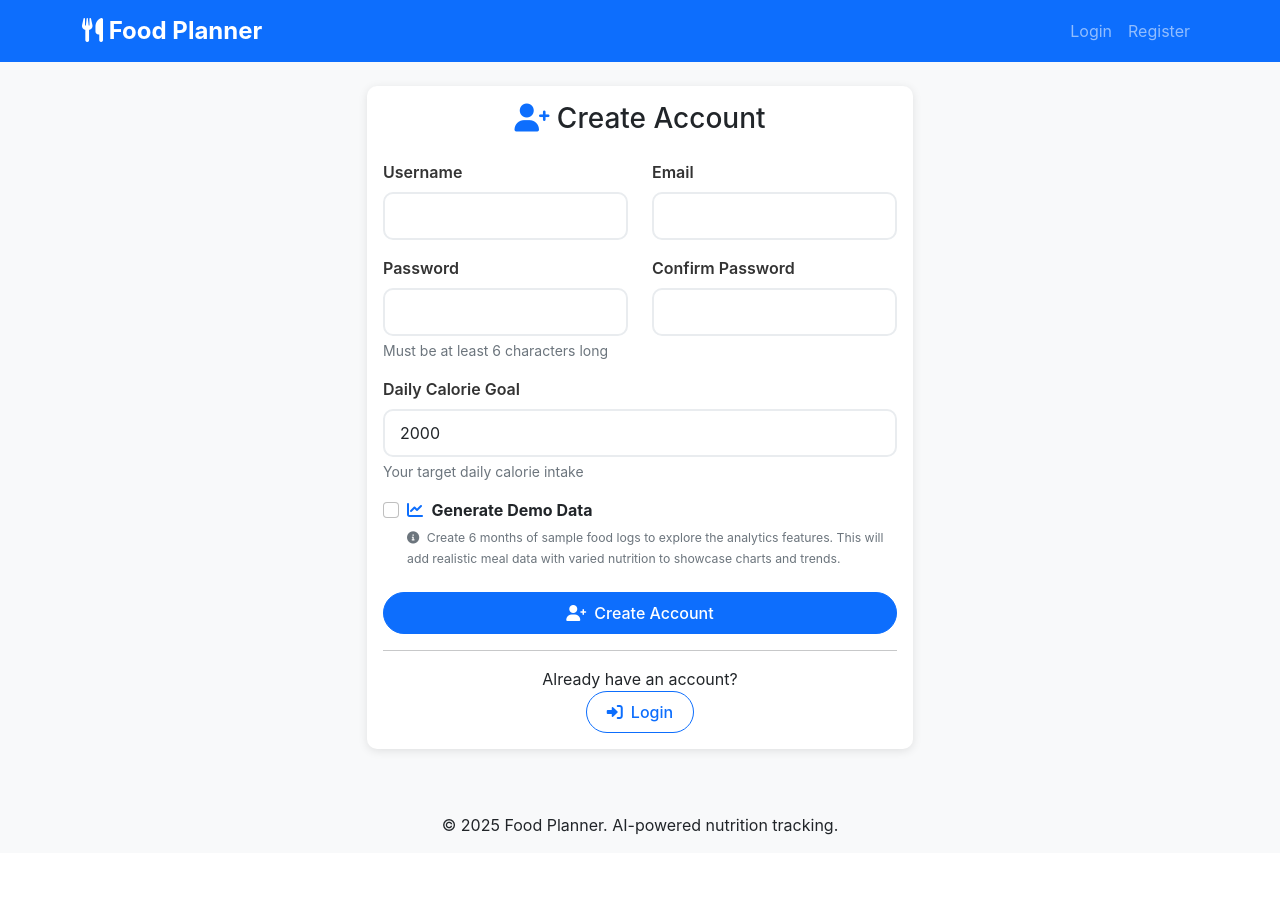
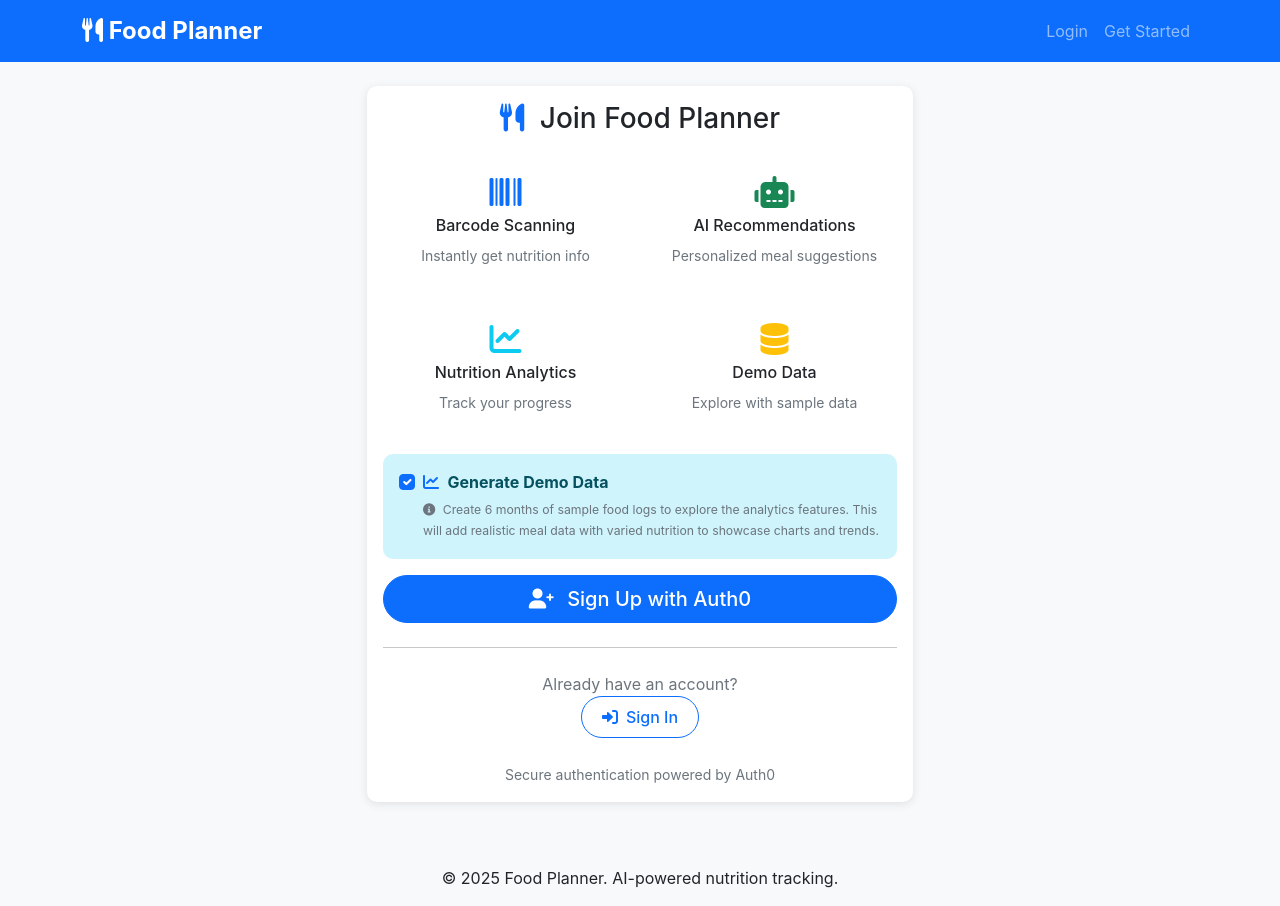
Before and after one commit to kevinpez/food-planner-app, a Flask app: page /auth/register in a window 1280 px wide. Before the commit the page ends 835 px from the top, so only its background shows below. Run offline with Flask 3, Linux system fonts and the light colour scheme; some libraries are stand-ins or nearby versions.

Commit message:
Implement complete Auth0 authentication integration
- Remove Flask-Login and replace with Auth0 OAuth
- Update User model to use Auth0 user ID and profile data
- Create comprehensive Auth0 service module with JWT validation
- Replace all @login_required decorators with @requires_auth
- Update all current_user references to use get_current_user()
- Modernize authentication templates with Auth0 Universal Login
- Add demo data generation integration to Auth0 callback
- Update navigation to display Auth0 profile pictures and names
- Clear database for fresh start with Auth0 users

This provides enterprise-grade authentication with social login support,
better security, and professional user management capabilities.

🤖 Generated with [Claude Code](https://claude.ai/code)

Co-Authored-By: Claude <noreply@anthropic.com>

```diff
--- a/app.py
+++ b/app.py
@@ -1,6 +1,5 @@
 import os
 from flask import Flask, render_template, redirect, url_for, flash
-from flask_login import LoginManager, login_required, current_user
 from flask_migrate import Migrate
 from flask_wtf.csrf import CSRFProtect
 from config import Config
@@ -10,6 +9,7 @@ from routes.food import food_bp
 from routes.api import api_bp
 from routes.dashboard import dashboard_bp
 from routes.barcode import barcode_bp
+from services.auth0_service import init_auth0, get_current_user
 
 def create_app():
     app = Flask(__name__)
@@ -20,11 +20,8 @@ def create_app():
     migrate = Migrate(app, db)
     csrf = CSRFProtect(app)
 
-    # Initialize Flask-Login
-    login_manager = LoginManager()
-    login_manager.init_app(app)
-    login_manager.login_view = 'auth.login'
-    login_manager.login_message = 'Please log in to access this page.'
+    # Initialize Auth0
+    init_auth0(app)
 
     # Security headers
     @app.after_request
@@ -36,9 +33,10 @@ def create_app():
         response.headers['Referrer-Policy'] = 'strict-origin-when-cross-origin'
         return response
 
-    @login_manager.user_loader
-    def load_user(user_id):
-        return User.query.get(int(user_id))
+    # Make current_user available in templates
+    @app.context_processor
+    def inject_user():
+        return dict(current_user=get_current_user())
 
     # Register blueprints
     app.register_blueprint(auth_bp, url_prefix='/auth')
@@ -50,7 +48,8 @@ def create_app():
     # Main routes
     @app.route('/')
     def index():
-        if current_user.is_authenticated:
+        current_user = get_current_user()
+        if current_user:
             return redirect(url_for('dashboard.main'))
         return render_template('index.html')
 
--- a/config.py
+++ b/config.py
@@ -26,6 +26,12 @@ class Config:
     # Food API Settings
     OPEN_FOOD_FACTS_BASE_URL = 'https://world.openfoodfacts.org/api/v0/product'
 
+    # Auth0 Settings
+    AUTH0_DOMAIN = os.environ.get('AUTH0_DOMAIN')
+    AUTH0_CLIENT_ID = os.environ.get('AUTH0_CLIENT_ID')
+    AUTH0_CLIENT_SECRET = os.environ.get('AUTH0_CLIENT_SECRET')
+    AUTH0_AUDIENCE = os.environ.get('AUTH0_AUDIENCE')
+
     # App Settings
     ITEMS_PER_PAGE = 20
     MAX_CONTENT_LENGTH = 16 * 1024 * 1024  # 16MB max file upload
--- a/requirements.txt
+++ b/requirements.txt
@@ -1,6 +1,5 @@
 Flask==3.0.0
 Flask-SQLAlchemy==3.1.1
-Flask-Login==0.6.3
 Flask-Migrate==4.0.5
 Flask-WTF==1.2.1
 WTForms==3.1.1
@@ -11,6 +10,7 @@ openai==1.95.1
 python-dotenv==1.0.0
 APScheduler==3.10.4
 plotly==5.18.0
-bcrypt==4.1.2
 Flask-Limiter==3.5.0
 bleach==6.1.0
+authlib>=1.2.0
+python-jose>=3.3.0
--- a/routes/auth.py
+++ b/routes/auth.py
@@ -1,163 +1,92 @@
-from flask import Blueprint, render_template, request, redirect, url_for, flash
-from flask_login import login_user, logout_user, login_required, current_user
+from flask import Blueprint, render_template, request, redirect, url_for, flash, session
 from flask_wtf.csrf import validate_csrf, ValidationError
 from models import db, User
+from services.auth0_service import (
+    requires_auth, get_current_user, get_auth0_login_url,
+    get_auth0_logout_url, handle_auth0_callback, clear_session
+)
 
 auth_bp = Blueprint('auth', __name__)
 
-@auth_bp.route('/login', methods=['GET', 'POST'])
+@auth_bp.route('/login')
 def login():
-    if current_user.is_authenticated:
+    # Check if user is already authenticated
+    current_user = get_current_user()
+    if current_user:
         return redirect(url_for('dashboard.main'))
 
-    if request.method == 'POST':
-        # Validate CSRF token
+    # Redirect to Auth0 login
+    return get_auth0_login_url()
+
+@auth_bp.route('/callback')
+def callback():
+    """Handle Auth0 callback"""
+    user, is_new_user = handle_auth0_callback()
+
+    if not user:
+        flash('Authentication failed. Please try again.', 'error')
+        return redirect(url_for('index'))
+
+    # Check if user wants demo data (from Auth0 user metadata or query param)
+    generate_demo_data = request.args.get('demo_data') == '1'
+
+    if is_new_user and generate_demo_data:
         try:
-            validate_csrf(request.form.get('csrf_token'))
-        except ValidationError:
-            flash('Security token validation failed. Please try again.', 'error')
-            return redirect(url_for('auth.login'))
+            # Wait a moment for the database transaction to complete
+            import time
+            time.sleep(0.1)
 
-        username = request.form.get('username')
-        password = request.form.get('password')
+            # Get the actual database path from Flask-SQLAlchemy
+            from flask import current_app
+            import os
 
-        if not username or not password:
-            flash('Please enter both username and password.', 'error')
-            return render_template('auth/login.html')
+            # Use Flask's database engine to get the real database path
+            engine = db.engine
+            db_path = engine.url.database
 
-        user = User.query.filter_by(username=username).first()
+            # If it's still a relative path, use Flask's instance folder
+            if not os.path.isabs(db_path):
+                db_path = os.path.join(current_app.instance_path, db_path)
 
-        if user and user.check_password(password):
-            login_user(user, remember=request.form.get('remember'))
-            flash(f'Welcome back, {user.username}!', 'success')
-            next_page = request.args.get('next')
-            return redirect(next_page) if next_page else redirect(url_for('dashboard.main'))
-        else:
-            flash('Invalid username or password.', 'error')
+            from services.simple_demo_generator import create_demo_data_with_path
+            demo_result = create_demo_data_with_path(user.id, db_path, months=6)
 
-    return render_template('auth/login.html')
+            if demo_result['success']:
+                flash(f'🎉 Welcome! Created {demo_result["logs_created"]} demo food logs across {demo_result["unique_dates"]} days with {demo_result["avg_calories_per_day"]} avg calories/day. Explore your analytics!', 'success')
+            else:
+                error_details = demo_result.get('error', 'Unknown error')
+                flash(f'⚠️ Welcome! Demo data generation failed: {error_details}. You can add food manually.', 'warning')
 
-@auth_bp.route('/register', methods=['GET', 'POST'])
-def register():
-    if current_user.is_authenticated:
-        return redirect(url_for('dashboard.main'))
+        except Exception as e:
+            flash(f'⚠️ Welcome! Demo data generation encountered an error: {str(e)}. You can add food manually.', 'warning')
+    else:
+        welcome_message = f'Welcome back, {user.name}!' if not is_new_user else f'Welcome to Food Planner, {user.name}!'
+        flash(welcome_message, 'success')
 
-    if request.method == 'POST':
-        # Validate CSRF token
-        try:
-            validate_csrf(request.form.get('csrf_token'))
-        except ValidationError:
-            flash('Security token validation failed. Please try again.', 'error')
-            return redirect(url_for('auth.register'))
-
-        username = request.form.get('username')
-        email = request.form.get('email')
-        password = request.form.get('password')
-        confirm_password = request.form.get('confirm_password')
-
-        # Validation
-        if not all([username, email, password, confirm_password]):
-            flash('Please fill in all fields.', 'error')
-            return render_template('auth/register.html')
-
-        if password != confirm_password:
-            flash('Passwords do not match.', 'error')
-            return render_template('auth/register.html')
-
-        if len(password) < 6:
-            flash('Password must be at least 6 characters long.', 'error')
-            return render_template('auth/register.html')
-
-        # Check if user already exists
-        if User.query.filter_by(username=username).first():
-            flash('Username already exists.', 'error')
-            return render_template('auth/register.html')
-
-        if User.query.filter_by(email=email).first():
-            flash('Email already registered.', 'error')
-            return render_template('auth/register.html')
-
-        # Create new user
-        user = User(username=username, email=email)
-        user.set_password(password)
-
-        # Set default preferences
-        daily_calorie_goal = request.form.get('daily_calorie_goal', 2000, type=int)
-        user.daily_calorie_goal = daily_calorie_goal
-
-        # Check if user wants demo data
-        generate_demo_data = request.form.get('generate_demo_data') == '1'
-
-        try:
-            db.session.add(user)
-            db.session.commit()
-
-            # Generate demo data if requested
-            if generate_demo_data:
-                try:
-                    # Wait a moment for the database transaction to complete
-                    import time
-                    time.sleep(0.1)
-
-
-                    # Get the actual database path from Flask-SQLAlchemy
-                    from flask import current_app
-                    import os
-
-                    # Use Flask's database engine to get the real database path
-                    engine = db.engine
-                    db_path = engine.url.database
-
-                    # If it's still a relative path, use Flask's instance folder
-                    if not os.path.isabs(db_path):
-                        db_path = os.path.join(current_app.instance_path, db_path)
-
-
-                    from services.simple_demo_generator import create_demo_data_with_path
-                    demo_result = create_demo_data_with_path(user.id, db_path, months=6)
-
-
-                    if demo_result['success']:
-                        flash(f'🎉 Registration successful! Created {demo_result["logs_created"]} demo food logs across {demo_result["unique_dates"]} days with {demo_result["avg_calories_per_day"]} avg calories/day. Please log in to explore your analytics!', 'success')
-                    else:
-                        error_details = demo_result.get('error', 'Unknown error')
-                        flash(f'⚠️ Registration successful, but demo data generation failed: {error_details}. Please log in and add food manually.', 'warning')
-
-
-                except Exception as e:
-                    flash(f'⚠️ Registration successful, but demo data generation encountered an error: {str(e)}. Please log in and add food manually.', 'warning')
-
-            else:
-                flash('Registration successful! Please log in.', 'success')
-
-            return redirect(url_for('auth.login'))
-        except Exception as e:
-            db.session.rollback()
-            flash('Registration failed. Please try again.', 'error')
-            return render_template('auth/register.html')
-
-    return render_template('auth/register.html')
+    return redirect(url_for('dashboard.main'))
 
 @auth_bp.route('/logout')
-@login_required
 def logout():
-    logout_user()
-    flash('You have been logged out.', 'info')
-    return redirect(url_for('index'))
+    """Logout user from Auth0 and clear session"""
+    clear_session()
+    return redirect(get_auth0_logout_url())
 
 @auth_bp.route('/profile')
-@login_required
+@requires_auth
 def profile():
     from datetime import date
 
+    current_user = get_current_user()
     # Calculate days active
     days_active = (date.today() - current_user.created_at.date()).days + 1
 
     return render_template('auth/profile.html', user=current_user, days_active=days_active)
 
 @auth_bp.route('/profile/edit', methods=['GET', 'POST'])
-@login_required
+@requires_auth
 def edit_profile():
+    current_user = get_current_user()
+
     if request.method == 'POST':
         # Validate CSRF token
         try:
@@ -182,3 +111,14 @@ def edit_profile():
             flash('Failed to update profile. Please try again.', 'error')
 
     return render_template('auth/edit_profile.html', user=current_user)
+
+@auth_bp.route('/register')
+def register():
+    """Redirect to Auth0 signup with demo data option"""
+    # Check if user is already authenticated
+    current_user = get_current_user()
+    if current_user:
+        return redirect(url_for('dashboard.main'))
+
+    # Show registration page with Auth0 signup option
+    return render_template('auth/register.html')
--- a/routes/barcode.py
+++ b/routes/barcode.py
@@ -1,9 +1,9 @@
 from flask import Blueprint, render_template, request, redirect, url_for, flash, jsonify
-from flask_login import login_required, current_user
 from flask_wtf.csrf import validate_csrf, ValidationError
 from models import db, Food, FoodLog
 from services.ai_service import extract_barcode_from_image
 from services.nutrition_api import get_food_by_barcode
+from services.auth0_service import requires_auth, get_current_user
 import os
 import uuid
 from datetime import datetime
@@ -22,8 +22,9 @@ def ensure_upload_folder():
         os.makedirs(UPLOAD_FOLDER)
 
 @barcode_bp.route('/scan', methods=['GET', 'POST'])
-@login_required
+@requires_auth
 def scan():
+    current_user = get_current_user()
     if request.method == 'POST':
         # Validate CSRF token
         try:
@@ -108,8 +109,9 @@ def scan():
     return render_template('food/barcode_scan.html')
 
 @barcode_bp.route('/log-scanned', methods=['POST'])
-@login_required
+@requires_auth
 def log_scanned():
+    current_user = get_current_user()
     food_id = request.form.get('food_id', type=int)
     quantity = request.form.get('quantity', type=float)
     meal_type = request.form.get('meal_type')
--- a/templates/auth/register.html
+++ b/templates/auth/register.html
@@ -1,6 +1,6 @@
 {% extends "base.html" %}
 
-{% block title %}Register - Food Planner{% endblock %}
+{% block title %}Get Started - Food Planner{% endblock %}
 
 {% block content %}
 <div class="row justify-content-center">
@@ -8,55 +8,48 @@
         <div class="card">
             <div class="card-body">
                 <h3 class="card-title text-center mb-4">
-                    <i class="fas fa-user-plus text-primary"></i>
-                    Create Account
+                    <i class="fas fa-utensils text-primary me-2"></i>
+                    Join Food Planner
                 </h3>
 
-                <form method="POST">
-                    <input type="hidden" name="csrf_token" value="{{ csrf_token() }}">
-                    <div class="row">
+                <div class="row mb-4">
                     <div class="col-md-6">
-                            <div class="mb-3">
-                                <label for="username" class="form-label">Username</label>
-                                <input type="text" class="form-control" id="username" name="username" required>
+                        <div class="text-center p-3">
+                            <i class="fas fa-barcode fa-2x text-primary mb-2"></i>
+                            <h6>Barcode Scanning</h6>
+                            <small class="text-muted">Instantly get nutrition info</small>
                         </div>
                     </div>
-
                     <div class="col-md-6">
-                            <div class="mb-3">
-                                <label for="email" class="form-label">Email</label>
-                                <input type="email" class="form-control" id="email" name="email" required>
+                        <div class="text-center p-3">
+                            <i class="fas fa-robot fa-2x text-success mb-2"></i>
+                            <h6>AI Recommendations</h6>
+                            <small class="text-muted">Personalized meal suggestions</small>
                         </div>
                     </div>
                 </div>
 
-                    <div class="row">
+                <div class="row mb-4">
                     <div class="col-md-6">
-                            <div class="mb-3">
-                                <label for="password" class="form-label">Password</label>
-                                <input type="password" class="form-control" id="password" name="password" required>
-                                <div class="form-text">Must be at least 6 characters long</div>
+                        <div class="text-center p-3">
+                            <i class="fas fa-chart-line fa-2x text-info mb-2"></i>
+                            <h6>Nutrition Analytics</h6>
+                            <small class="text-muted">Track your progress</small>
                         </div>
                     </div>
-
                     <div class="col-md-6">
-                            <div class="mb-3">
-                                <label for="confirm_password" class="form-label">Confirm Password</label>
-                                <input type="password" class="form-control" id="confirm_password" name="confirm_password" required>
+                        <div class="text-center p-3">
+                            <i class="fas fa-database fa-2x text-warning mb-2"></i>
+                            <h6>Demo Data</h6>
+                            <small class="text-muted">Explore with sample data</small>
                         </div>
                     </div>
                 </div>
 
-                    <div class="mb-3">
-                        <label for="daily_calorie_goal" class="form-label">Daily Calorie Goal</label>
-                        <input type="number" class="form-control" id="daily_calorie_goal" name="daily_calorie_goal" value="2000" min="1000" max="5000">
-                        <div class="form-text">Your target daily calorie intake</div>
-                    </div>
-
-                    <div class="mb-4">
+                <div class="alert alert-info">
                     <div class="form-check">
-                            <input class="form-check-input" type="checkbox" id="generate_demo_data" name="generate_demo_data" value="1">
-                            <label class="form-check-label" for="generate_demo_data">
+                        <input class="form-check-input" type="checkbox" id="demo_data_option" checked>
+                        <label class="form-check-label" for="demo_data_option">
                             <i class="fas fa-chart-line text-primary me-1"></i>
                             <strong>Generate Demo Data</strong>
                         </label>
@@ -70,21 +63,37 @@
                     </div>
                 </div>
 
-                    <button type="submit" class="btn btn-primary w-100">
-                        <i class="fas fa-user-plus me-2"></i>Create Account
-                    </button>
-                </form>
+                <div class="d-grid gap-2">
+                    <a href="#" onclick="signUpWithDemo()" class="btn btn-primary btn-lg">
+                        <i class="fas fa-user-plus me-2"></i>
+                        Sign Up with Auth0
+                    </a>
+                </div>
 
-                <hr>
+                <hr class="my-4">
 
                 <div class="text-center">
-                    <p class="mb-0">Already have an account?</p>
+                    <p class="mb-0 text-muted">Already have an account?</p>
                     <a href="{{ url_for('auth.login') }}" class="btn btn-outline-primary">
-                        <i class="fas fa-sign-in-alt me-2"></i>Login
+                        <i class="fas fa-sign-in-alt me-2"></i>Sign In
                     </a>
+                </div>
+
+                <div class="text-center mt-4">
+                    <small class="text-muted">
+                        Secure authentication powered by Auth0
+                    </small>
                 </div>
             </div>
         </div>
     </div>
 </div>
+
+<script>
+function signUpWithDemo() {
+    const demoChecked = document.getElementById('demo_data_option').checked;
+    const signupUrl = "{{ url_for('auth.login') }}" + (demoChecked ? "?demo_data=1" : "");
+    window.location.href = signupUrl;
+}
+</script>
 {% endblock %}
--- a/templates/base.html
+++ b/templates/base.html
@@ -22,7 +22,7 @@
 
             <div class="collapse navbar-collapse" id="navbarNav">
                 <ul class="navbar-nav me-auto">
-                    {% if current_user.is_authenticated %}
+                    {% if current_user %}
                         <li class="nav-item">
                             <a class="nav-link" href="{{ url_for('dashboard.main') }}">
                                 <i class="fas fa-home"></i> Dashboard
@@ -52,10 +52,15 @@
                 </ul>
 
                 <ul class="navbar-nav">
-                    {% if current_user.is_authenticated %}
+                    {% if current_user %}
                         <li class="nav-item dropdown">
                             <a class="nav-link dropdown-toggle" href="#" id="navbarDropdown" role="button" data-bs-toggle="dropdown">
-                                <i class="fas fa-user"></i> {{ current_user.username }}
+                                {% if current_user.picture_url %}
+                                    <img src="{{ current_user.picture_url }}" alt="Profile" class="rounded-circle me-1" width="24" height="24">
+                                {% else %}
+                                    <i class="fas fa-user"></i>
+                                {% endif %}
+                                {{ current_user.name }}
                             </a>
                             <ul class="dropdown-menu">
                                 <li><a class="dropdown-item" href="{{ url_for('auth.profile') }}">Profile</a></li>
@@ -69,7 +74,7 @@
                             <a class="nav-link" href="{{ url_for('auth.login') }}">Login</a>
                         </li>
                         <li class="nav-item">
-                            <a class="nav-link" href="{{ url_for('auth.register') }}">Register</a>
+                            <a class="nav-link" href="{{ url_for('auth.register') }}">Get Started</a>
                         </li>
                     {% endif %}
                 </ul>
```
Also changed, not shown: models.py (+17 -10 lines), routes/api.py (+15 -8 lines), routes/dashboard.py (+11 -6 lines), routes/food.py (+11 -7 lines), services/auth0_service.py (added, +164 -0 lines), templates/auth/login.html (+19 -26 lines), templates/auth/profile.html (+7 -2 lines). Lines whose indentation alone changed are shown as unchanged.
